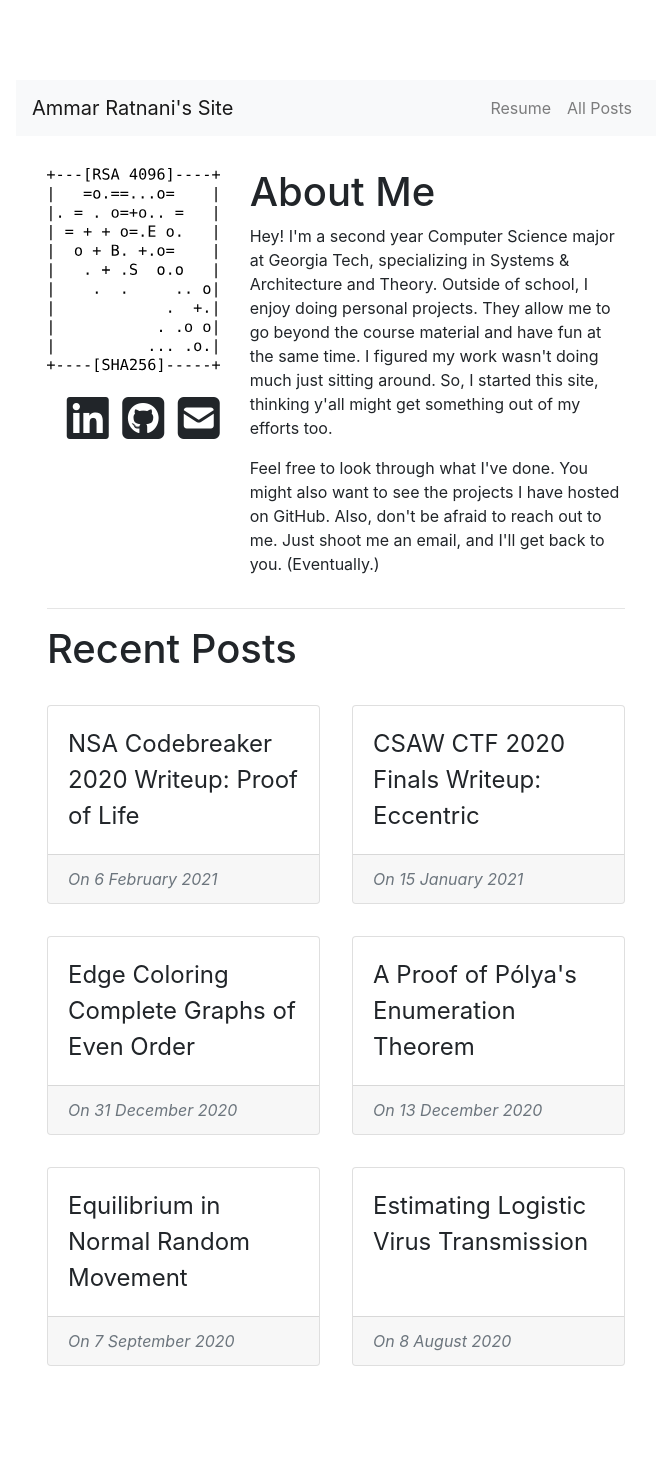
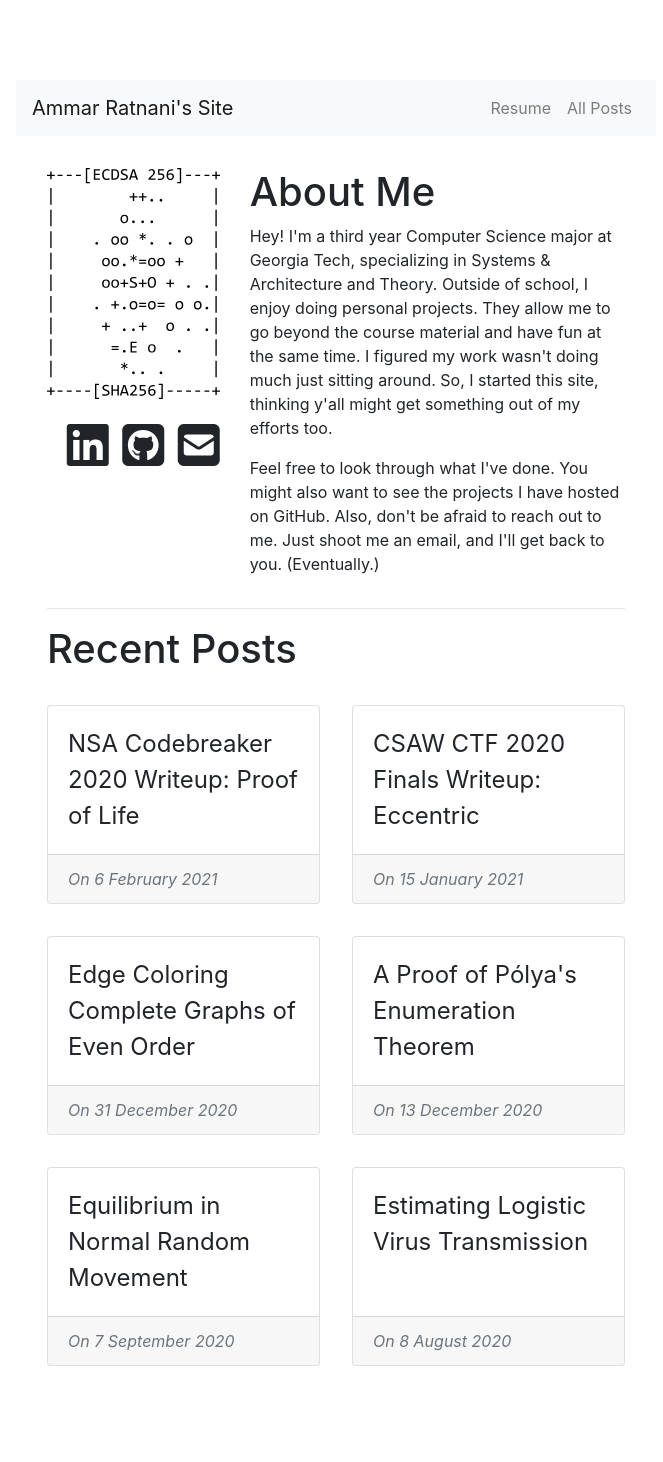
Before and after one commit to ammrat13/ammrat13.github.io, a Jekyll site: the page built from index.html, in a window 1280 px wide. Shown: the whole page, without its empty margins (304-967 px from the left). Built offline with Jekyll 4.4.1, drawn with Linux system fonts in a browser that asks for light colours; nearby versions of some CDN libraries.

Commit message:
Updated resume, profile, and description

```diff
--- a/_includes/about_me.html
+++ b/_includes/about_me.html
@@ -1,7 +1,7 @@
 <!-- Note that this file has to be HTML since its includer is HTML -->
 
 <p>
-    Hey! I'm a second year Computer Science major at Georgia Tech, specializing
+    Hey! I'm a third year Computer Science major at Georgia Tech, specializing
     in Systems &amp; Architecture and Theory. Outside of school, I enjoy doing
     personal projects. They allow me to go beyond the course material and have
     fun at the same time. I figured my work wasn't doing much just sitting
```
Also changed, not shown: assets/img/profile.svg, 1 other file.
